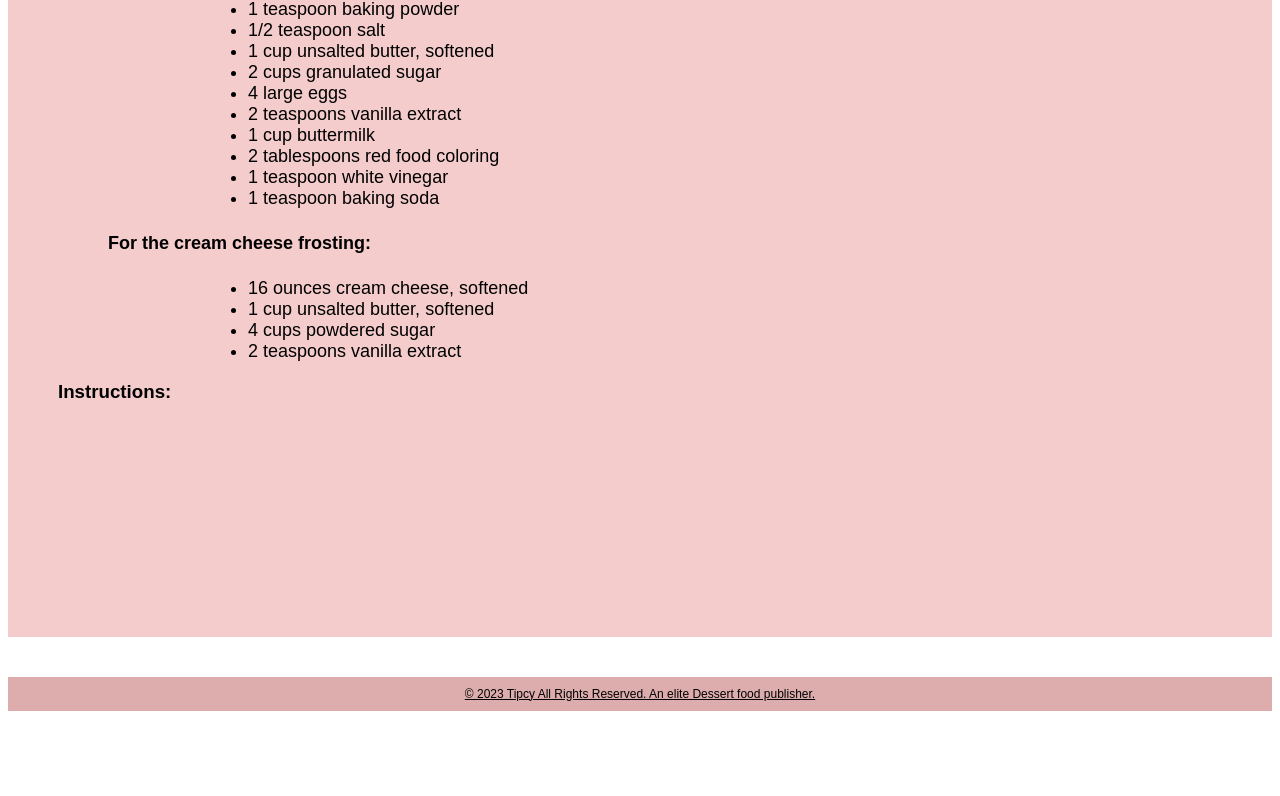
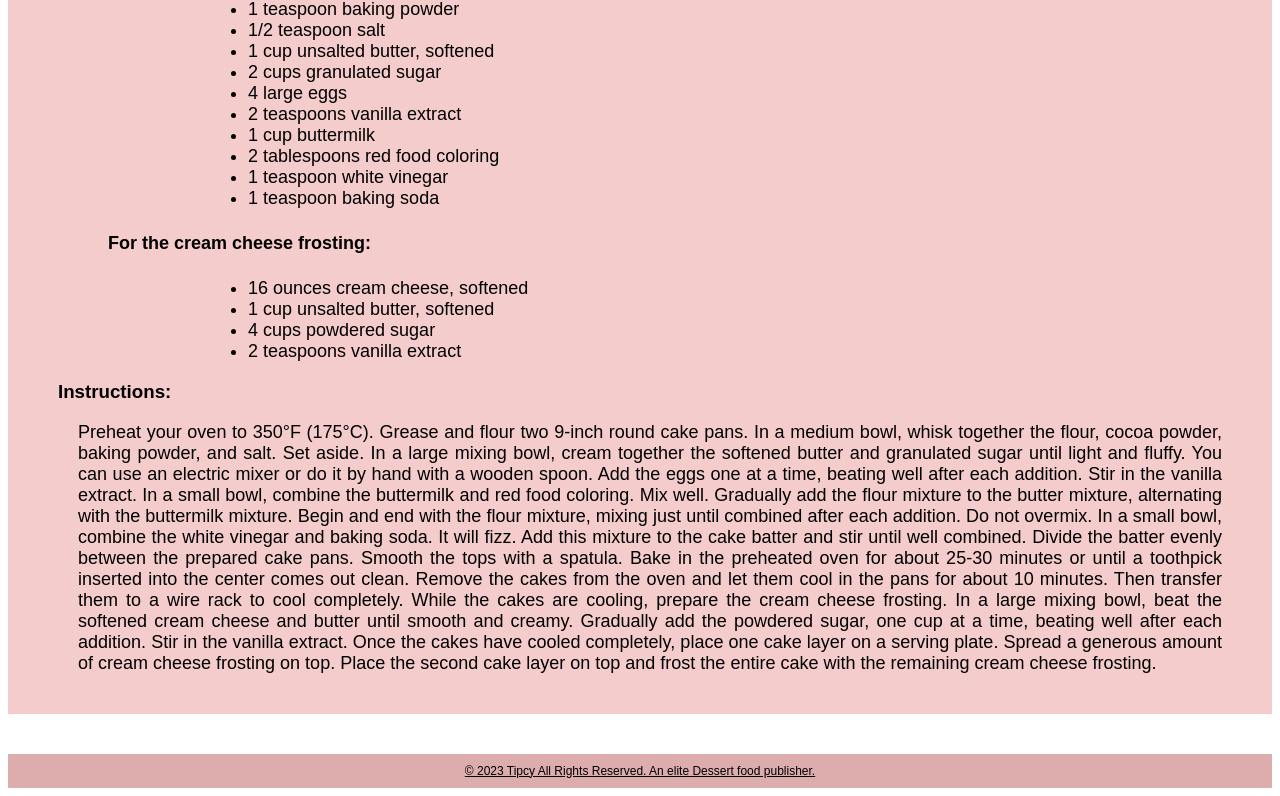
Before and after one commit to IsuruMJA99/Recipe-Food-Blog, a React (Create React App) app in the folder Upload2/blog/: page /recipie/cake/red-velvet-cake in a window 1280 px wide. Shown: the part 502-1298 px from the top of the page. Before the commit the page ends 1221 px from the top, so only its background shows below. Built offline with nearby package versions, Linux system fonts and the light colour scheme.

Commit message:
Update RedVelvet.js

```diff
--- a/Upload2/blog/src/Component/RedVelvet.js
+++ b/Upload2/blog/src/Component/RedVelvet.js
@@ -46,7 +46,7 @@ const RedVelvet = () => {
 
 <h3 >Instructions:</h3>
 <div className="par">
-<p>
+
 Preheat your oven to 350°F (175°C). Grease and flour two 9-inch round cake pans.
 
 In a medium bowl, whisk together the flour, cocoa powder, baking powder, and salt. Set aside.
@@ -69,7 +69,7 @@ Remove the cakes from the oven and let them cool in the pans for about 10 minute
 
 While the cakes are cooling, prepare the cream cheese frosting. In a large mixing bowl, beat the softened cream cheese and butter until smooth and creamy. Gradually add the powdered sugar, one cup at a time, beating well after each addition. Stir in the vanilla extract.
 
-Once the cakes have cooled completely, place one cake layer on a serving plate. Spread a generous amount of cream cheese frosting on top. Place the second cake layer on top and frost the entire cake with the remaining cream cheese frosting.</p>
+Once the cakes have cooled completely, place one cake layer on a serving plate. Spread a generous amount of cream cheese frosting on top. Place the second cake layer on top and frost the entire cake with the remaining cream cheese frosting.
 </div>
 
     </div>
```
